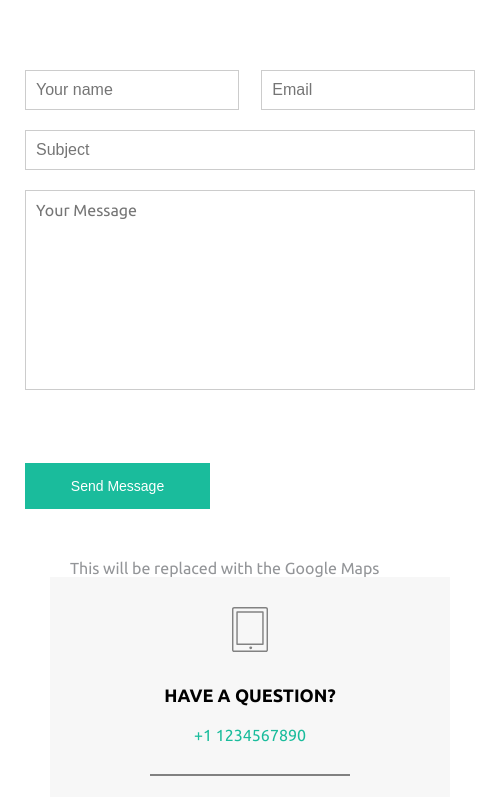
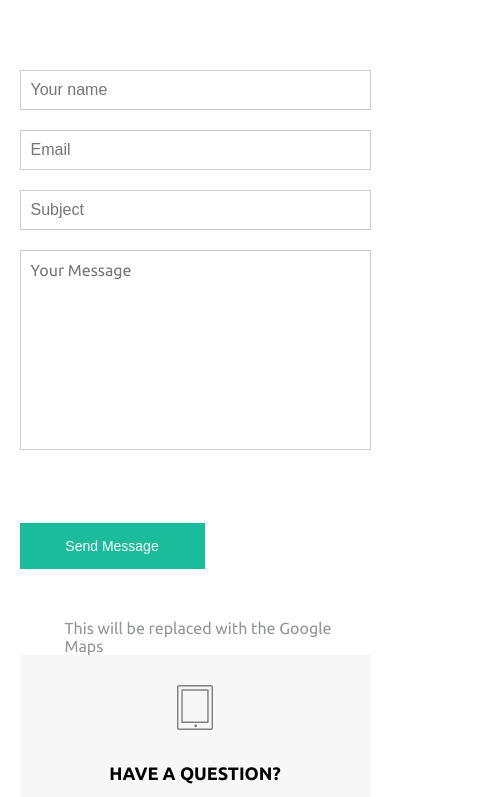
Before and after one commit to HolyMiracle/adsy_footer, a website: page app/index.html in a window 390 px wide. Shown: the part 303-1100 px from the top of the page, 500 px wide, since content can reach past the window. Drawn offline with Linux system fonts and the light colour scheme.

Commit message:
fix mobile version

```diff
--- a/app/scss/main.scss
+++ b/app/scss/main.scss
@@ -230,9 +230,9 @@ p {
     }
 }
 
-@media (max-width: 992px) {
+@media (min-width: 320px) and (max-width: 992px) {
     .wrapper {
-        width: 500px;
+        width: 100%;
     }
 
     .footer {
@@ -242,21 +242,36 @@ p {
             &-form {
                 flex: 1 1 100%;
                 margin-bottom: 50px;
+                & input {
+                    &:nth-child(1),
+                    &:nth-child(2) {
+                        width: 100%;
+                    }
+                    &:nth-child(1) {
+                        margin-right: 0;
+                    }
+                    &:nth-child(2) {
+                        float: none;
+                    }
+                    &:nth-child(3) {
+                        width: 100%;
+                    }
+                }
             }
             &-describe {
                 flex: 1 1 100%;
             }
         }
         &__describe {
-            width: 400px;
+            width: 90%;
             margin: 0 auto;
             padding: 30px 0 0;
             &-content {
-                width: 400px;
+                width: 100%;
                 flex-direction: column;
             }
             &-box {
-                width: 200px;
+                width: 50%;
                 margin: 0 auto 30px auto;
                 padding-bottom: 30px;
                 border-bottom: 2px solid #818181;
@@ -270,7 +285,7 @@ p {
             }
         }
         &__try-out {
-            padding-left: 0;
+            padding: 20px 5px;
             text-align: center;
         }
     }
```
Also changed, not shown: app/css/main.css.
